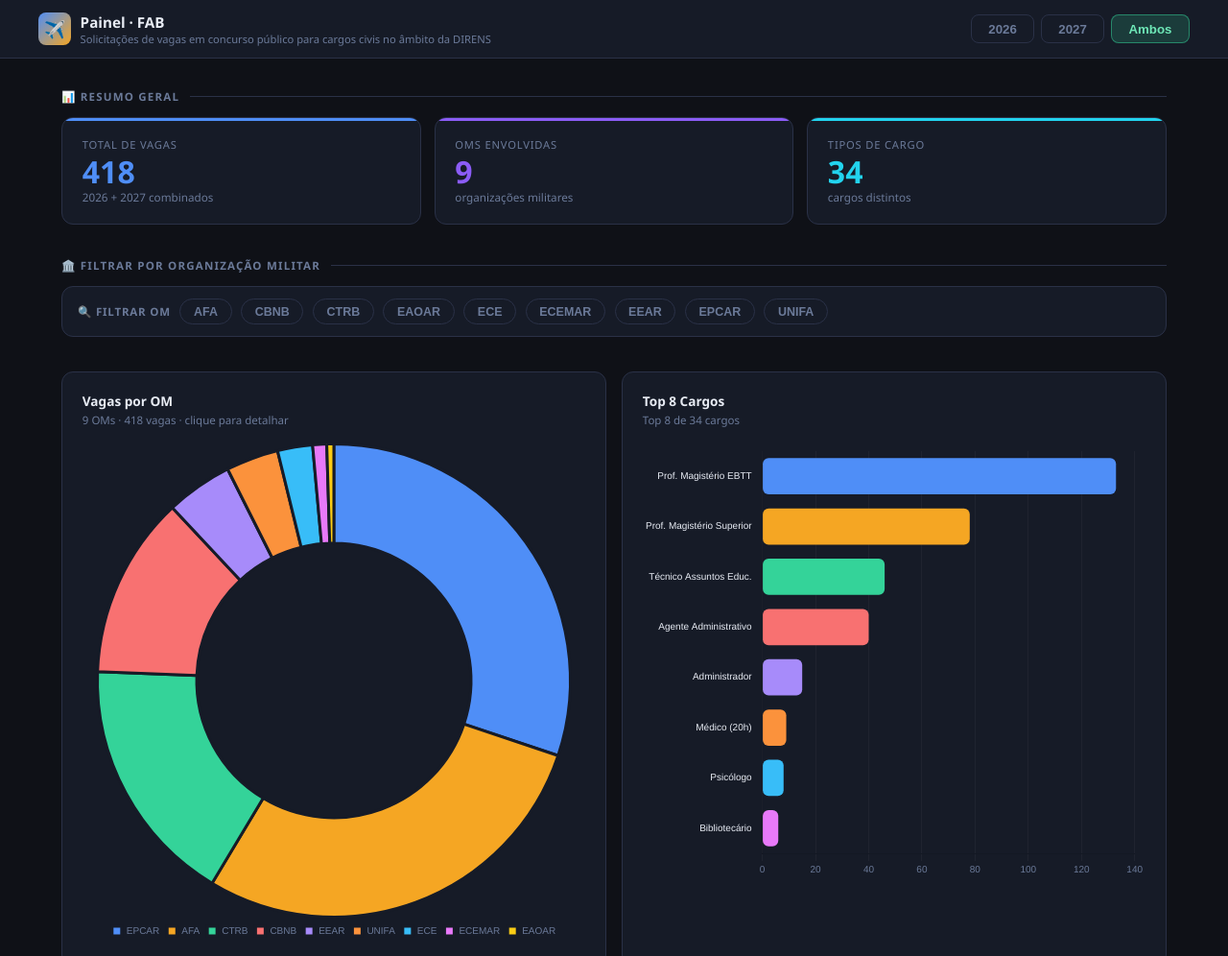
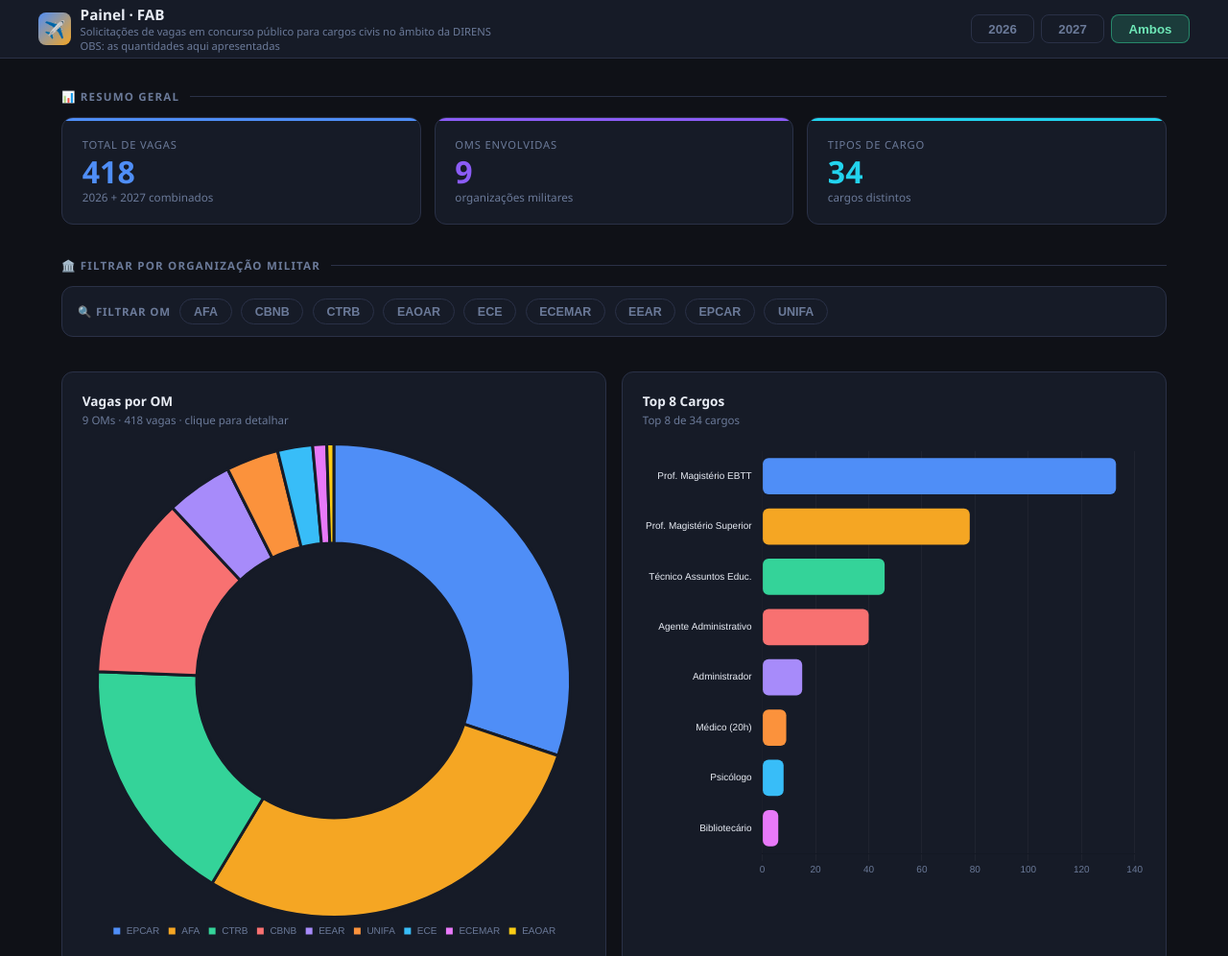
Before and after one commit to Martane1/fab-ploa-painel-concursos, a plain HTML site: page index.html in a window 1280 px wide. Shown: the top 996 px of the page at 96% size. Drawn offline with nearby package versions, Linux system fonts and the light colour scheme.

Commit message:
Add note about quantities in brand section
Added an additional note about quantities presented.

```diff
--- a/index.html
+++ b/index.html
@@ -107,6 +107,7 @@ canvas{display:block}
       <div>
         <div class="brand-name">Painel · FAB</div>
         <div class="brand-sub">Solicitações de vagas em concurso público para cargos civis no âmbito da DIRENS </div>
+        <div class="brand-sub">OBS: as quantidades aqui apresentadas </div>
       </div>
     </div>
     <div class="year-tabs">
```
